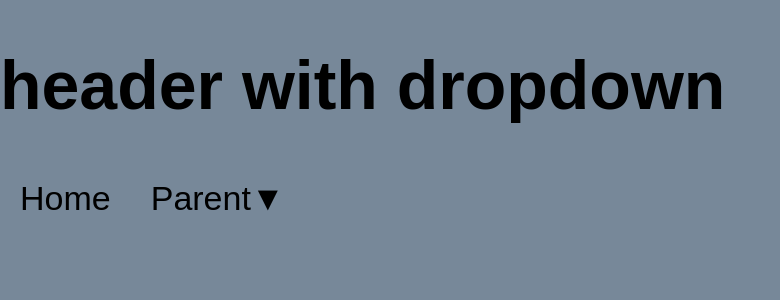
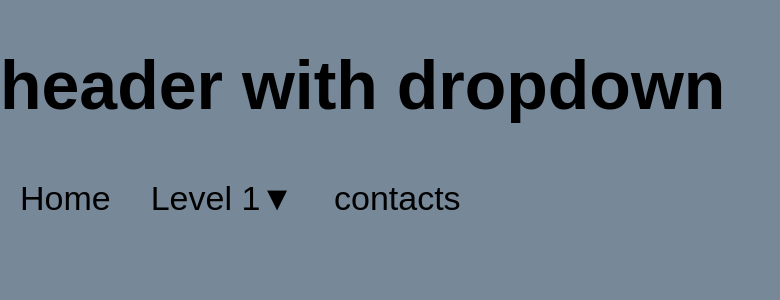
Before and after one commit to SergeyKardashev/navigation-menu-react, a React (Create React App) app: page / in a window 1280 px wide. Shown: the top 300 px of the page, without its empty margins (0-780 px from the left). Built offline with nearby package versions, Linux system fonts and the light colour scheme.

Commit message:
feat: remove redundant prop `hasChildren`, add nested level 3 (doesn't work), add comments to styles

```diff
--- a/src/components/App.css
+++ b/src/components/App.css
@@ -11,7 +11,7 @@
 }
 
 .menu-item {
-  position: relative;
+  position: relative; /* для дочек с абсолютом */
   padding: 10px 20px;
   cursor: pointer;
   border-radius: 8px;
@@ -22,8 +22,11 @@
 }
 
 .menu-item-name {
-  display: flex; /* flexbox для выравнивания текста и ▼ */
-  justify-content: space-between; /* Раскидываем текст и "▼" по краям */
+  /* justify-content + width - нужно дочкам */
+  /* раскидать лейбл и шеврон по разным краям */
+  /* Видно только на дочках при широком предке */
+  display: flex;
+  justify-content: space-between;
   width: 100%;
 }
 
@@ -39,5 +42,7 @@
 }
 
 .menu-item.has-submenu.open .submenu {
+  /* если у предка все 3 класса,
+  то потомок .submenu примет правила */
   display: block;
 }
--- a/src/components/App.js
+++ b/src/components/App.js
@@ -8,11 +8,17 @@ function App() {
       <h1 className="App-header">header with dropdown</h1>
       <Menu>
         <MenuItem name="Home" />
-        <MenuItem name="Parent" hasSubMenu={true} children>
-          <MenuItem name="Child 1" />
-          <MenuItem name="Child 2" />
-          <MenuItem name="Child Last" />
+        <MenuItem name="Level 1">
+          <MenuItem name="Level 2 with children" >
+            <MenuItem name="Level 3a" />
+            <MenuItem name="Level 3b" />
+            <MenuItem name="Level 3c" />
+            <MenuItem name="Level 3d_the_last_of_3rd" />
+          </MenuItem>
+          <MenuItem name="Level 2" />
+          <MenuItem name="Level 2 " />
         </MenuItem>
+        <MenuItem name="contacts" />
       </Menu>
     </div>
   );
--- a/src/components/MenuItem.jsx
+++ b/src/components/MenuItem.jsx
@@ -1,7 +1,9 @@
 import React, { useState } from "react";
 
-export const MenuItem = ({ name, children, hasSubMenu = false }) => {
+export const MenuItem = ({ name, children }) => {
   const [open, setOpen] = useState(false);
+
+  const hasSubMenu = !!children;
 
   const handleMouseEnter = () => {
     if (hasSubMenu) {
```
